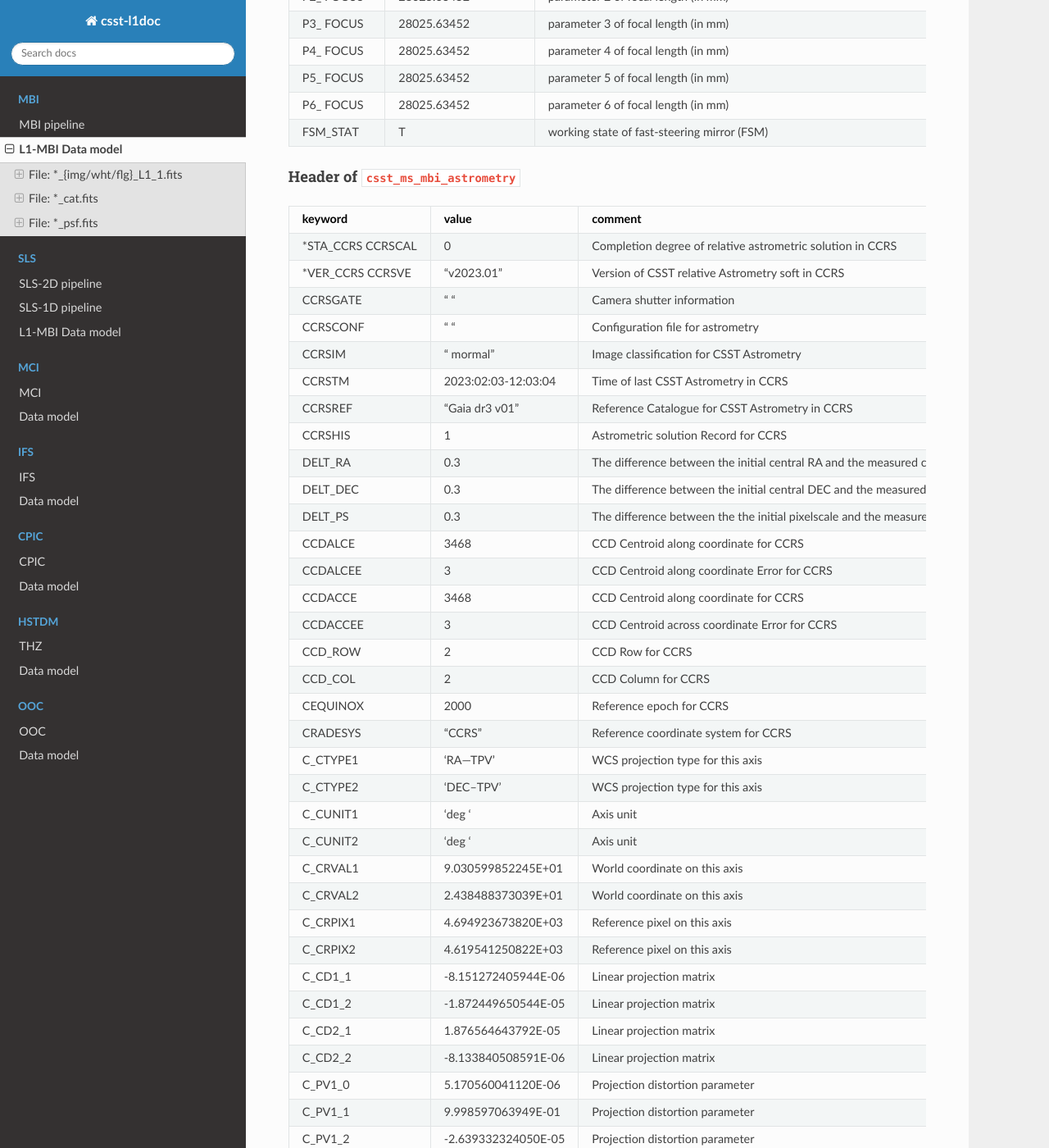
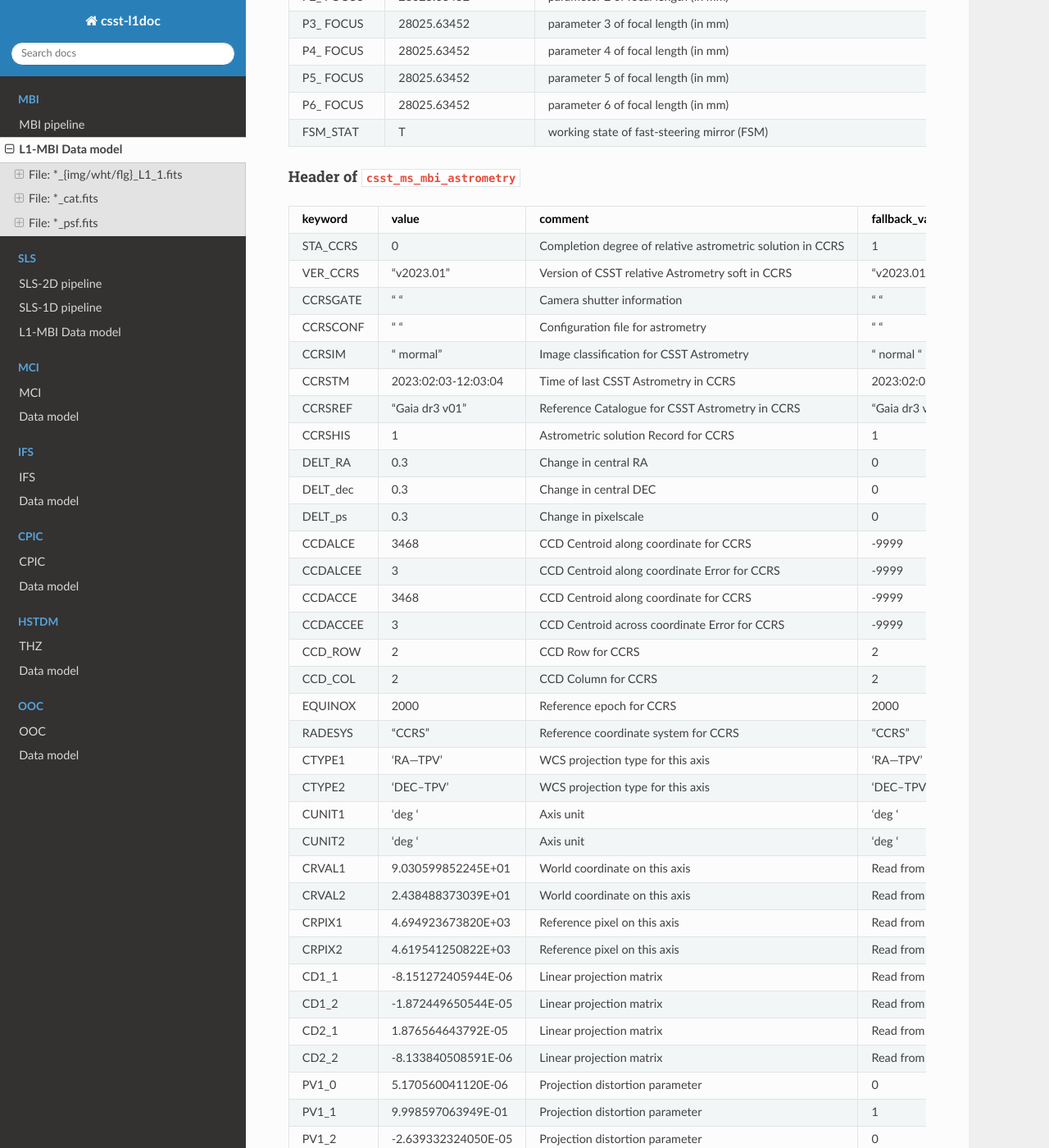
Before and after one commit to hypergravity/csst-doc-msc, a Sphinx documentation site: the page built from docs/source/mbi/data_model.md, in a window 1280 px wide and 1400 px high, scrolled down 8335 px. Shown: the whole window at 82% size. Built offline with Sphinx 7.4.7 and the Read the Docs theme 2.0.0, drawn with Linux system fonts in a browser that asks for light colours; some of the changed text lies outside the part shown.

Commit message:
Replace data_model.md

```diff
--- a/docs/source/mbi/data_model.md
+++ b/docs/source/mbi/data_model.md
@@ -284,72 +284,73 @@
 | P6_ FOCUS  | 28025.63452           | parameter 6 of focal length (in mm)                                                                                                    |            | f32    | csst_ooc_psf_strategy_crds   |
 | FSM_STAT   | T                     | working state of fast-steering mirror (FSM)                                                                                            |            | bool   | csst_ooc_psf_strategy_crds   |
 
+
 #### Header of `csst_ms_mbi_astrometry`
 
-| keyword           | value                 | comment                                                                                                             | fill value             | type   | module                    |
-|-------------------|:----------------------|---------------------------------------------------------------------------------------------------------------------|------------------------|--------|---------------------------|
-| *STA_CCRS CCRSCAL | 0                     | Completion degree of relative astrometric solution in CCRS                                                          | 1                      | i8     | csst_ms_mbi_astrometry    |
-| *VER_CCRS CCRSVE  | "v2023.01"            | Version of CSST relative Astrometry soft in CCRS                                                                    | "v2023.01"             | str    | csst_ms_mbi_astrometry    |
-| CCRSGATE          | "  "                  | Camera shutter information                                                                                          | "   "                  | str    | csst_ms_mbi_astrometry    |
-| CCRSCONF          | "  "                  | Configuration file for astrometry                                                                                   | "   "                  | str    | csst_ms_mbi_astrometry    |
-| CCRSIM            | " mormal"             | Image classification for CSST Astrometry                                                                            | " normal "             | str    | csst_ms_mbi_astrometry    |
-| CCRSTM            | 2023:02:03-12:03:04   | Time of last CSST Astrometry in CCRS                                                                                | 2023:02:03-12:03:04    | str    | csst_ms_mbi_astrometry    |
-| CCRSREF           | "Gaia dr3 v01"        | Reference Catalogue for CSST Astrometry in CCRS                                                                     | "Gaia dr3 v01"         | str    | csst_ms_mbi_astrometry    |
-| CCRSHIS           | 1                     | Astrometric solution Record for CCRS                                                                                | 1                      | i8     | csst_ms_mbi_astrometry    |
-| DELT_RA           | 0.3                   | The difference between the initial central RA and the measured central RA for CCRS in unit degree                   | 361                    | f32    | csst_ms_mbi_astrometry    |
-| DELT_DEC          | 0.3                   | The difference between the initial central DEC and the measured central DEC for CCRS in unit degree                 | 181                    | f32    | csst_ms_mbi_astrometry    |
-| DELT_PS           | 0.3                   | The difference between the the initial pixelscale and the measured pixelscale  for CCRS in unit arcsecond per pixel | 99999                  | f32    | csst_ms_mbi_astrometry    |
-| CCDALCE           | 3468                  | CCD Centroid   along  coordinate for CCRS                                                                           | 3345                   | f32    | csst_ms_mbi_astrometry    |
-| CCDALCEE          | 3                     | CCD Centroid   along coordinate Error for CCRS                                                                      | 9999                   | f32    | csst_ms_mbi_astrometry    |
-| CCDACCE           | 3468                  | CCD Centroid   along  coordinate for CCRS                                                                           | 3345                   | f32    | csst_ms_mbi_astrometry    |
-| CCDACCEE          | 3                     | CCD Centroid   across  coordinate Error for CCRS                                                                    | 9999                   | f32    | csst_ms_mbi_astrometry    |
-| CCD_ROW           | 2                     | CCD Row for CCRS                                                                                                    | 2                      | i8     | csst_ms_mbi_astrometry    |
-| CCD_COL           | 2                     | CCD Column for CCRS                                                                                                 | 2                      | i8     | csst_ms_mbi_astrometry    |
-| CEQUINOX          | 2000                  | Reference epoch for CCRS                                                                                            | 2000                   | f32    | csst_ms_mbi_astrometry    |
-| CRADESYS          | "CCRS"                | Reference coordinate system for CCRS                                                                                | "CCRS"                 | str    | csst_ms_mbi_astrometry    |
-| C_CTYPE1          | 'RA---TPV'            | WCS projection type for this axis                                                                                   | 'RA---TPV'             | str    | csst_ms_mbi_astrometry    |
-| C_CTYPE2          | 'DEC--TPV'            | WCS projection type for this axis                                                                                   | 'DEC--TPV'             | str    | csst_ms_mbi_astrometry    |
-| C_CUNIT1          | 'deg     '            | Axis unit                                                                                                           | 'deg     '             | str    | csst_ms_mbi_astrometry    |
-| C_CUNIT2          | 'deg     '            | Axis unit                                                                                                           | 'deg     '             | str    | csst_ms_mbi_astrometry    |
-| C_CRVAL1          | 9.030599852245E+01    | World coordinate on this axis                                                                                       | Read from level 0 data | f32    | csst_ms_mbi_astrometry    |
-| C_CRVAL2          | 2.438488373039E+01    | World coordinate on this axis                                                                                       | Read from level 0 data | f32    | csst_ms_mbi_astrometry    |
-| C_CRPIX1          | 4.694923673820E+03    | Reference pixel on this axis                                                                                        | Read from level 0 data | f32    | csst_ms_mbi_astrometry    |
-| C_CRPIX2          | 4.619541250822E+03    | Reference pixel on this axis                                                                                        | Read from level 0 data | f32    | csst_ms_mbi_astrometry    |
-| C_CD1_1           | -8.151272405944E-06   | Linear projection matrix                                                                                            | Read from level 0 data | f32    | csst_ms_mbi_astrometry    |
-| C_CD1_2           | -1.872449650544E-05   | Linear projection matrix                                                                                            | Read from level 0 data | f32    | csst_ms_mbi_astrometry    |
-| C_CD2_1           | 1.876564643792E-05    | Linear projection matrix                                                                                            | Read from level 0 data | f32    | csst_ms_mbi_astrometry    |
-| C_CD2_2           | -8.133840508591E-06   | Linear projection matrix                                                                                            | Read from level 0 data | f32    | csst_ms_mbi_astrometry    |
-| C_PV1_0           | 5.170560041120E-06    | Projection distortion parameter                                                                                     | 0                      | f32    | csst_ms_mbi_astrometry    |
-| C_PV1_1           | 9.998597063949E-01    | Projection distortion parameter                                                                                     | 1                      | f32    | csst_ms_mbi_astrometry    |
-| C_PV1_2           | -2.639332324050E-05   | Projection distortion parameter                                                                                     | 0                      | f32    | csst_ms_mbi_astrometry    |
-| C_PV1_4           | -2.036180144002E-03   | Projection distortion parameter                                                                                     | 0                      | f32    | csst_ms_mbi_astrometry    |
-| C_PV1_5           | -9.700979957371E-03   | Projection distortion parameter                                                                                     | 0                      | f32    | csst_ms_mbi_astrometry    |
-| C_PV1_6           | 2.985621009586E-03    | Projection distortion parameter                                                                                     | 0                      | f32    | csst_ms_mbi_astrometry    |
-| C_PV1_7           | 1.352911042189E-02    | Projection distortion parameter                                                                                     | 0                      | f32    | csst_ms_mbi_astrometry    |
-| C_PV1_8           | -2.059801280272E-02   | Projection distortion parameter                                                                                     | 0                      | f32    | csst_ms_mbi_astrometry    |
-| C_PV1_9           | 1.720680837477E-02    | Projection distortion parameter                                                                                     | 0                      | f32    | csst_ms_mbi_astrometry    |
-| C_PV1_10          | 9.773972553669E-03    | Projection distortion parameter                                                                                     | 0                      | f32    | csst_ms_mbi_astrometry    |
-| C_PV1_12          | -1.447093954841E-01   | Projection distortion parameter                                                                                     | 0                      | f32    | csst_ms_mbi_astrometry    |
-| C_PV1_13          | 3.877149836968E-01    | Projection distortion parameter                                                                                     | 0                      | f32    | csst_ms_mbi_astrometry    |
-| C_PV1_14          | -5.851518938865E-01   | Projection distortion parameter                                                                                     | 0                      | f32    | csst_ms_mbi_astrometry    |
-| C_PV1_15          | 3.482309631134E-01    | Projection distortion parameter                                                                                     | 0                      | f32    | csst_ms_mbi_astrometry    |
-| C_PV1_16          | -2.183057017500E-01   | Projection distortion parameter                                                                                     | 0                      | f32    | csst_ms_mbi_astrometry    |
-| C_PV2_0           | 1.728529121022E-05    | Projection distortion parameter                                                                                     | 0                      | f32    | csst_ms_mbi_astrometry    |
-| C_PV2_1           | 9.999804628736E-01    | Projection distortion parameter                                                                                     | 1                      | f32    | csst_ms_mbi_astrometry    |
-| C_PV2_2           | -6.335240164790E-05   | Projection distortion parameter                                                                                     | 0                      | f32    | csst_ms_mbi_astrometry    |
-| C_PV2_4           | -5.966442744430E-03   | Projection distortion parameter                                                                                     | 0                      | f32    | csst_ms_mbi_astrometry    |
-| C_PV2_5           | 6.203002956354E-03    | Projection distortion parameter                                                                                     | 0                      | f32    | csst_ms_mbi_astrometry    |
-| C_PV2_6           | -3.553022699090E-03   | Projection distortion parameter                                                                                     | 0                      | f32    | csst_ms_mbi_astrometry    |
-| C_PV2_7           | -3.813262941731E-03   | Projection distortion parameter                                                                                     | 0                      | f32    | csst_ms_mbi_astrometry    |
-| C_PV2_8           | 5.844942621588E-02    | Projection distortion parameter                                                                                     | 0                      | f32    | csst_ms_mbi_astrometry    |
-| C_PV2_9           | 4.675092996504E-03    | Projection distortion parameter                                                                                     | 0                      | f32    | csst_ms_mbi_astrometry    |
-| C_PV2_10          | -7.886221100639E-03   | Projection distortion parameter                                                                                     | 0                      | f32    | csst_ms_mbi_astrometry    |
-| C_PV2_12          | 3.250659874395E-01    | Projection distortion parameter                                                                                     | 0                      | f32    | csst_ms_mbi_astrometry    |
-| C_PV2_13          | -4.054835390976E-01   | Projection distortion parameter                                                                                     | 0                      | f32    | csst_ms_mbi_astrometry    |
-| C_PV2_14          | 7.550500477228E-01    | Projection distortion parameter                                                                                     | 0                      | f32    | csst_ms_mbi_astrometry    |
-| C_PV2_15          | -2.401706541249E-02   | Projection distortion parameter                                                                                     | 0                      | f32    | csst_ms_mbi_astrometry    |
-| C_PV2_16          | 3.205340695247E-01    | Projection distortion parameter                                                                                     | 0                      | f32    | csst_ms_mbi_astrometry    |
-| C_IRMS1           | 0.000000000000E+00    | Astrom. dispersion RMS (intern., high S/N)                                                                          | 9999                   | f32    | csst_ms_mbi_astrometry    |
-| C_IRMS2           | 0.000000000000E+00    | Astrom. dispersion RMS (intern., high S/N)                                                                          | 9999                   | f32    | csst_ms_mbi_astrometry    |
-| C_RRMS1           | 6.458653303335E-06    | Astrom. dispersion RMS (ref., high S/N)                                                                             | 9999                   | f32    | csst_ms_mbi_astrometry    |
-| C_RRMS2           | 8.724734011714E-06    | Astrom. dispersion RMS (ref., high S/N)                                                                             | 9999                   | f32    | csst_ms_mbi_astrometry    |
+| keyword   | value                     | comment                       | fallback_value | type | module                  |
+|-----------|:--------------------------|-------------------------------|----------------|------|-------------------------|
+| STA_CCRS  |  0                        |  Completion degree of relative astrometric solution in CCRS       | 1                     | i8  |csst_ms_mbi_astrometry  |
+| VER_CCRS  |  "v2023.01"               |  Version of CSST relative Astrometry soft in CCRS                 | "v2023.01"            | str |csst_ms_mbi_astrometry  |
+| CCRSGATE  |  "  "                     |  Camera shutter information                                       | "   "                 | str |csst_ms_mbi_astrometry  |
+| CCRSCONF  |  "  "                     |  Configuration file for astrometry                                | "   "                 | str |csst_ms_mbi_astrometry  |
+| CCRSIM    |  " mormal"                |  Image classification for CSST Astrometry                         | " normal "            | str |csst_ms_mbi_astrometry  |
+| CCRSTM    |  2023:02:03-12:03:04      |  Time of last CSST Astrometry in CCRS                             | 2023:02:03-12:03:04   | str |csst_ms_mbi_astrometry  |
+| CCRSREF   |  "Gaia dr3 v01"           |  Reference Catalogue for CSST Astrometry in CCRS                  | "Gaia dr3 v01"        | str |csst_ms_mbi_astrometry  |
+| CCRSHIS   |  1                        |  Astrometric solution Record for CCRS                             | 1                     | i8  |csst_ms_mbi_astrometry  |
+| DELT_RA   |  0.3                      |  Change in central RA                                             | 0                     | f32 |csst_ms_mbi_astrometry  |
+| DELT_dec  |  0.3                      |  Change in central DEC                                            | 0                     | f32 |csst_ms_mbi_astrometry  |
+| DELT_ps   |  0.3                      |  Change in pixelscale                                             | 0                     | f32 |csst_ms_mbi_astrometry  |
+| CCDALCE   |  3468                     |  CCD Centroid   along  coordinate for CCRS                        | -9999                  | f32 |csst_ms_mbi_astrometry  |
+| CCDALCEE  |  3                        |  CCD Centroid   along coordinate Error for CCRS                   | -9999                  | f32 |csst_ms_mbi_astrometry  |
+| CCDACCE   |  3468                     |  CCD Centroid   along  coordinate for CCRS                        | -9999                  | f32 |csst_ms_mbi_astrometry  |
+| CCDACCEE  |  3                        |  CCD Centroid   across  coordinate Error for CCRS                 | -9999                  | f32 |csst_ms_mbi_astrometry  |
+| CCD_ROW   |  2                        |  CCD Row for CCRS                                                 | 2                     | i8  |csst_ms_mbi_astrometry  |
+| CCD_COL   |  2                        |  CCD Column for CCRS                                              | 2                     | i8  |csst_ms_mbi_astrometry  |
+| EQUINOX   |  2000                     |  Reference epoch for CCRS                                         | 2000                  | f32 |csst_ms_mbi_astrometry  |
+| RADESYS   |  "CCRS"                   |  Reference coordinate system for CCRS                             | "CCRS"                | str |csst_ms_mbi_astrometry  |
+| CTYPE1    |  'RA---TPV'               |  WCS projection type for this axis                                | 'RA---TPV'            | str |csst_ms_mbi_astrometry  |
+| CTYPE2    |  'DEC--TPV'               |  WCS projection type for this axis                                | 'DEC--TPV'            | str |csst_ms_mbi_astrometry  |
+| CUNIT1    |  'deg     '               |  Axis unit                                                        | 'deg     '            | str |csst_ms_mbi_astrometry  |
+| CUNIT2    |  'deg     '               |  Axis unit                                                        | 'deg     '            | str |csst_ms_mbi_astrometry  |
+| CRVAL1    |  9.030599852245E+01       |  World coordinate on this axis                                    | Read from level 0 data| f32 |csst_ms_mbi_astrometry  |
+| CRVAL2    |  2.438488373039E+01       |  World coordinate on this axis                                    | Read from level 0 data| f32 |csst_ms_mbi_astrometry  |
+| CRPIX1    |  4.694923673820E+03       |  Reference pixel on this axis                                     | Read from level 0 data| f32 |csst_ms_mbi_astrometry  |
+| CRPIX2    |  4.619541250822E+03       |  Reference pixel on this axis                                     | Read from level 0 data| f32 |csst_ms_mbi_astrometry  |
+| CD1_1     |  -8.151272405944E-06      | Linear projection matrix                                          | Read from level 0 data| f32 |csst_ms_mbi_astrometry  |
+| CD1_2     |  -1.872449650544E-05      | Linear projection matrix                                          | Read from level 0 data| f32 |csst_ms_mbi_astrometry  |
+| CD2_1     |  1.876564643792E-05       | Linear projection matrix                                          | Read from level 0 data| f32 |csst_ms_mbi_astrometry  |
+| CD2_2     |  -8.133840508591E-06      | Linear projection matrix                                          | Read from level 0 data| f32 |csst_ms_mbi_astrometry  |
+| PV1_0     |   5.170560041120E-06      | Projection distortion parameter               | 0 | f32 |csst_ms_mbi_astrometry  |
+| PV1_1     |   9.998597063949E-01      | Projection distortion parameter               | 1 | f32 |csst_ms_mbi_astrometry  |
+| PV1_2     |  -2.639332324050E-05      | Projection distortion parameter               | 0 | f32 |csst_ms_mbi_astrometry  |
+| PV1_4     |  -2.036180144002E-03      | Projection distortion parameter               | 0 | f32 |csst_ms_mbi_astrometry  |
+| PV1_5     |  -9.700979957371E-03      | Projection distortion parameter               | 0 | f32 |csst_ms_mbi_astrometry  |
+| PV1_6     |   2.985621009586E-03      | Projection distortion parameter               | 0 | f32 |csst_ms_mbi_astrometry  |
+| PV1_7     |   1.352911042189E-02      | Projection distortion parameter               | 0 | f32 |csst_ms_mbi_astrometry  |
+| PV1_8     |  -2.059801280272E-02      | Projection distortion parameter               | 0 | f32 |csst_ms_mbi_astrometry  |
+| PV1_9     |   1.720680837477E-02      | Projection distortion parameter               | 0 | f32 |csst_ms_mbi_astrometry  |
+| PV1_10    |   9.773972553669E-03      | Projection distortion parameter               | 0 | f32 |csst_ms_mbi_astrometry  |
+| PV1_12    |  -1.447093954841E-01      | Projection distortion parameter               | 0 | f32 |csst_ms_mbi_astrometry  |
+| PV1_13    |   3.877149836968E-01      | Projection distortion parameter               | 0 | f32 |csst_ms_mbi_astrometry  |
+| PV1_14    |  -5.851518938865E-01      | Projection distortion parameter               | 0 | f32 |csst_ms_mbi_astrometry  |
+| PV1_15    |   3.482309631134E-01      | Projection distortion parameter               | 0 | f32 |csst_ms_mbi_astrometry  |
+| PV1_16    |  -2.183057017500E-01      | Projection distortion parameter               | 0 | f32 |csst_ms_mbi_astrometry  |
+| PV2_0     |   1.728529121022E-05      | Projection distortion parameter               | 0 | f32 |csst_ms_mbi_astrometry  |
+| PV2_1     |   9.999804628736E-01      | Projection distortion parameter               | 1 | f32 |csst_ms_mbi_astrometry  |
+| PV2_2     |  -6.335240164790E-05      | Projection distortion parameter               | 0 | f32 |csst_ms_mbi_astrometry  |
+| PV2_4     |  -5.966442744430E-03      | Projection distortion parameter               | 0 | f32 |csst_ms_mbi_astrometry  |
+| PV2_5     |   6.203002956354E-03      | Projection distortion parameter               | 0 | f32 |csst_ms_mbi_astrometry  |
+| PV2_6     |  -3.553022699090E-03      | Projection distortion parameter               | 0 | f32 |csst_ms_mbi_astrometry  |
+| PV2_7     |  -3.813262941731E-03      | Projection distortion parameter               | 0 | f32 |csst_ms_mbi_astrometry  |
+| PV2_8     |   5.844942621588E-02      | Projection distortion parameter               | 0 | f32 |csst_ms_mbi_astrometry  |
+| PV2_9     |   4.675092996504E-03      | Projection distortion parameter               | 0 | f32 |csst_ms_mbi_astrometry  |
+| PV2_10    |  -7.886221100639E-03      | Projection distortion parameter               | 0 | f32 |csst_ms_mbi_astrometry  |
+| PV2_12    |   3.250659874395E-01      | Projection distortion parameter               | 0 | f32 |csst_ms_mbi_astrometry  |
+| PV2_13    |  -4.054835390976E-01      | Projection distortion parameter               | 0 | f32 |csst_ms_mbi_astrometry  |
+| PV2_14    |   7.550500477228E-01      | Projection distortion parameter               | 0 | f32 |csst_ms_mbi_astrometry  |
+| PV2_15    |  -2.401706541249E-02      | Projection distortion parameter               | 0 | f32 |csst_ms_mbi_astrometry  |
+| PV2_16    |   3.205340695247E-01      | Projection distortion parameter               | 0 | f32 |csst_ms_mbi_astrometry  |
+| ASTIRMS1  | 0.000000000000E+00        | Astrom. dispersion RMS (intern., high S/N)    | -9999       | f32  | csst_ms_mbi_astrometry  |
+| ASTIRMS1  | 0.000000000000E+00        | Astrom. dispersion RMS (intern., high S/N)    | -9999       | f32  | csst_ms_mbi_astrometry  |
+| ASTIRMS1  | 6.458653303335E-06        | Astrom. dispersion RMS (ref., high S/N)       | -9999       | f32  | csst_ms_mbi_astrometry  |
+| ASTIRMS1  | 8.724734011714E-06        | Astrom. dispersion RMS (ref., high S/N)       | -9999       | f32  | csst_ms_mbi_astrometry  |
```
